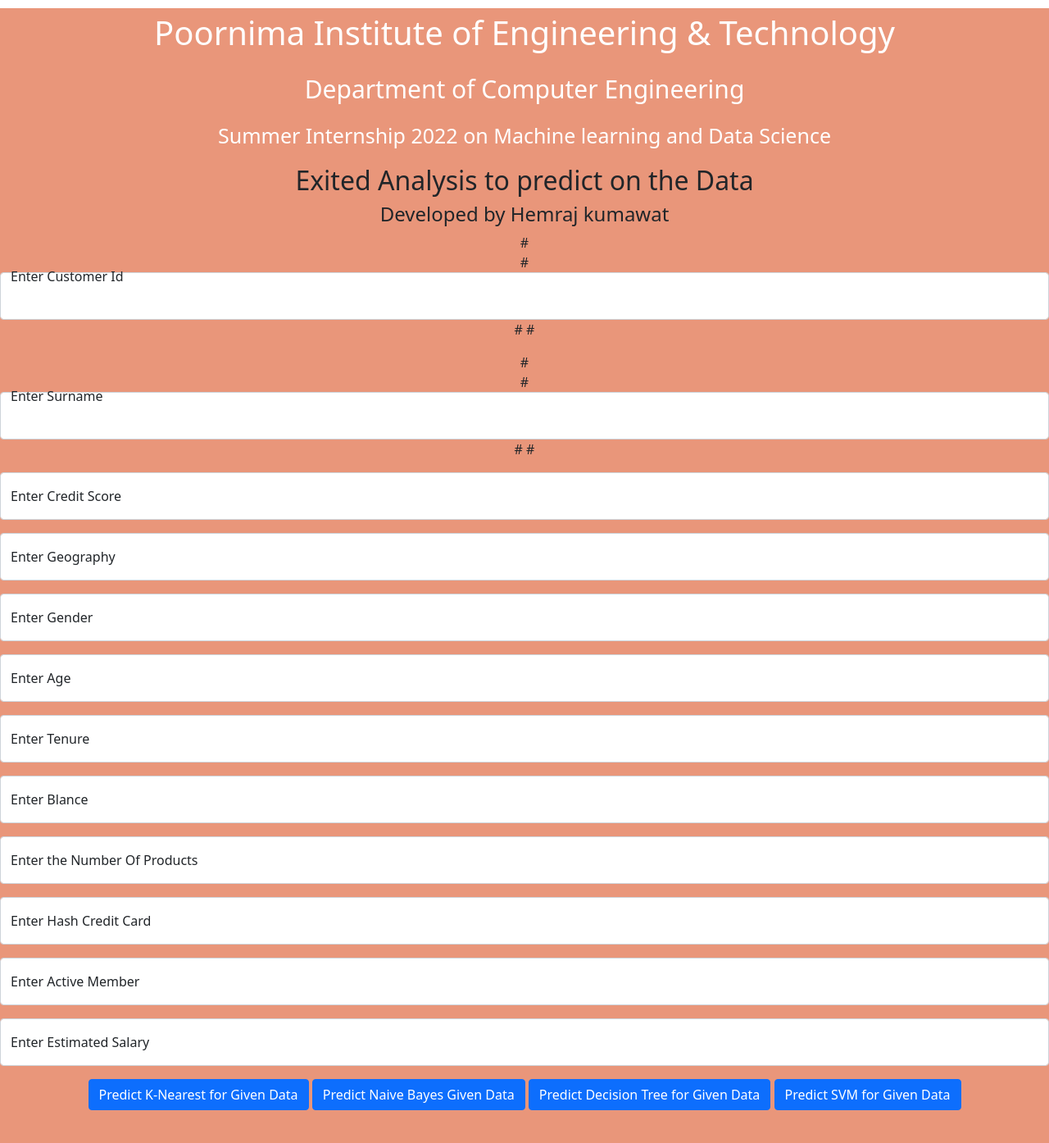
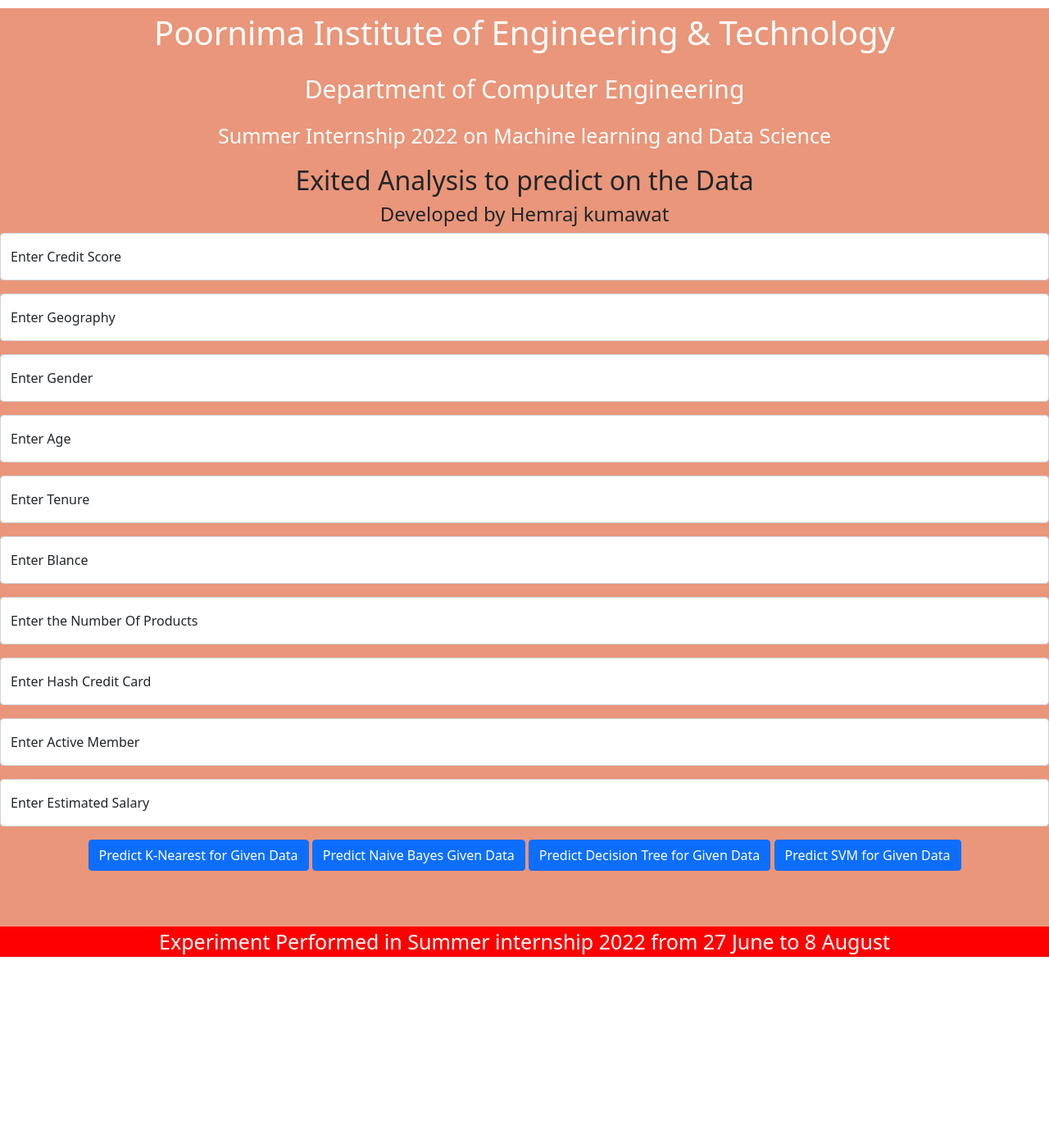
Before and after one commit to kumawathems007/modeling, a Flask app: page / in a window 1280 px wide. Shown: the top 1394 px of the page at 82% size. After the commit the page ends 1167 px from the top, so only its background shows below. Run offline with Flask 2, Linux system fonts and the light colour scheme; parts of the project's set-up code (start-up, migrations or seed data) failed here and were passed over.

Commit message:
Update index2.html

```diff
--- a/templates/index2.html
+++ b/templates/index2.html
@@ -32,14 +32,7 @@ div {text-align: center;}
 <h4>Developed by Hemraj kumawat</h4>
 <!-- Main Input For Receiving Query to our ML -->
 <form action="{{ url_for('predict')}}"method="get">
-#<div class="form-floating mb-3">
-#<input type="number" class="form-control" id="CustomerID" name="CustomerID" step="any" min="0" max="100000" placeholder="0" required="required">
-#<label for="floatingInput">Enter Customer Id</label>
-#</div>
-#<div class="form-floating mb-3">
-#<input type="number" class="form-control" id="Surname" name="Surname" step="any" min="0" max="100" placeholder="0" required="required">
-#<label for="floatingInput">Enter Surname </label>
-#</div>
+
 <div class="form-floating mb-3">
 <input type="number" class="form-control" id="CreditSocre" name="CreditSocre" step="any" min="0" max="10000" placeholder="0" required="required">
 <label for="floatingInput">Enter Credit Score</label>
```
